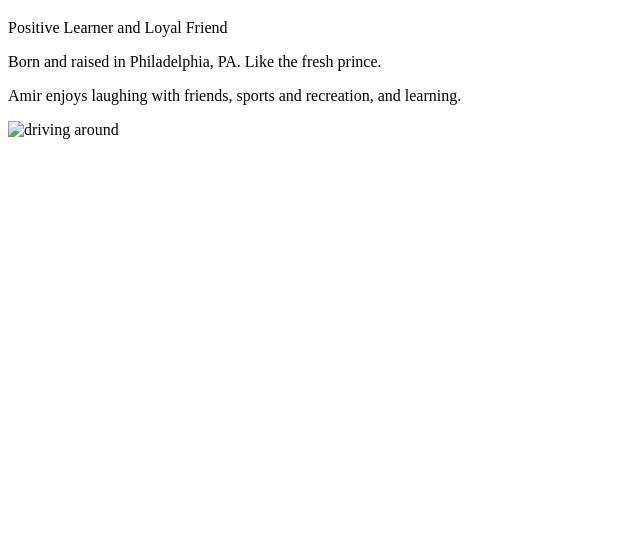
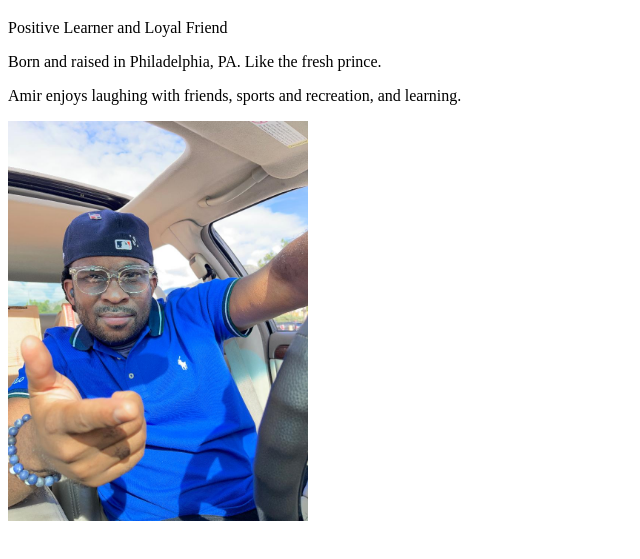
Before and after one commit to AAnwarBey/about-amir, a plain HTML site: page index.html in a window 1280 px wide. Shown: the part 61-620 px from the top of the page, without its empty margins (0-640 px from the left). Drawn offline with Linux system fonts and the light colour scheme.

Commit message:
about amir in class project

```diff
--- a/index.html
+++ b/index.html
@@ -11,5 +11,5 @@
 <p>Born and raised in Philadelphia, PA. Like the fresh prince.</p>
 <p>Amir enjoys laughing with friends, sports and recreation, and learning.</p>
 
-<img src="amir-driving.jpg" alt="driving around" width="300" height="200">
+<img src="./amir-in-car.jpg" alt="driving around" width="300">
 </body>
```
Also changed, not shown: amir-driving.jpg (deleted), amir-in-car.jpg (renamed from amir in car.jpg).
